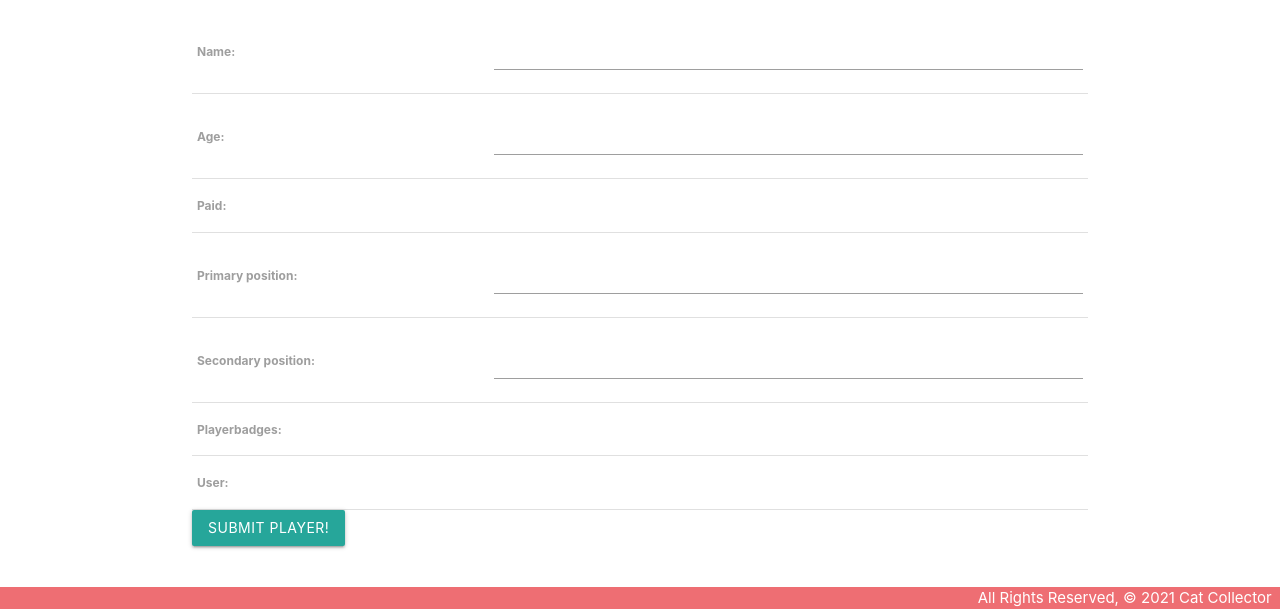
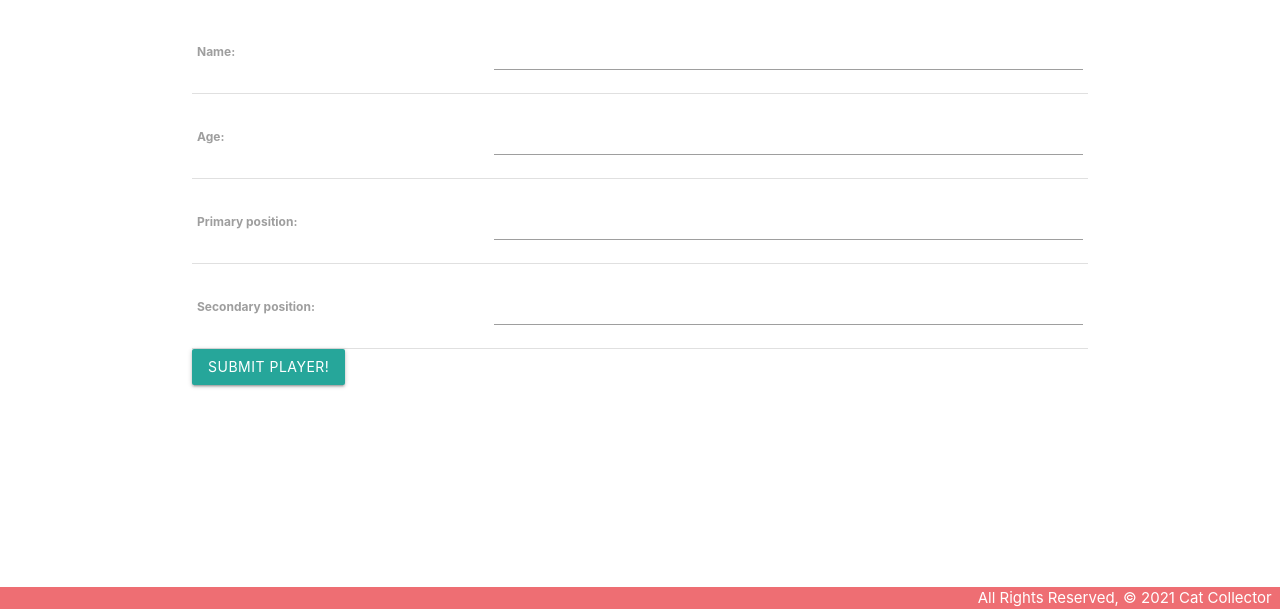
Before and after one commit to jpscodes/teamcollector, a Django app: page /players/create/ in a window 1280 px wide. Shown: the part 191-800 px from the top of the page. Run offline with Django 4.2, Linux system fonts and the light colour scheme; data that the repository does not hold is empty.

Commit message:
working normal again, adding playerbadges still bugged

```diff
--- a/main_app/models.py
+++ b/main_app/models.py
@@ -22,8 +22,8 @@
   primary_position = models.CharField(max_length=30)
   secondary_position = models.CharField(max_length=50)
 
-  playerbadges = models.ManyToManyField(PlayerBadge)
-  user = models.ForeignKey(User, on_delete=models.CASCADE, default=None)
+  playerbadges = models.ManyToManyField(PlayerBadge, blank=True, null=True)
+  user = models.ForeignKey(User, on_delete=models.CASCADE)
 
   def __str__(self):
     return f"{self.name}"
--- a/main_app/templates/players/detail.html
+++ b/main_app/templates/players/detail.html
@@ -58,7 +58,7 @@
           <div class="card">
             <div class="card-content">
               <span class="card-title">
-                A <span style="color: {{ playerbadge.color }}">{{ playerbadge.color }}</span> {{ playerbadge.name }}
+                <!-- A <span style="color: {{ playerbadge.color }}">{{ playerbadge.color }}</span> {{ playerbadge.name }} -->
               </span>
             </div>
           </div>
@@ -75,7 +75,7 @@
           <div class="card">
             <div class="card-content">
               <span class="card-title">
-                A <span style="color: {{ playerbadge.color }}">{{ playerbadge.color }}</span> {{ playerbadge.name }}
+                <!-- A <span style="color: {{ playerbadge.color }}">{{ playerbadge.color }}</span> {{ playerbadge.name }} -->
               </span>
             </div>
             <div class="card-action">
--- a/main_app/views.py
+++ b/main_app/views.py
@@ -1,7 +1,7 @@
 from django.shortcuts import render, redirect
 from django.views.generic.edit import CreateView, UpdateView, DeleteView
 from .models import Player, PlayerBadge
-from .forms import GamePerformanceForm
+from .forms import GamePerformanceForm, PlayerBadgeForm, PlayerForm
 
 
 # Create your views here.
@@ -20,18 +20,26 @@
 def players_detail(request, player_id):
   player = Player.objects.get(id=player_id)
   id_list = player.playerbadges.all().values_list('id')
-  playerbadges_player_doesnt_have = PlayerBadge.objects.exclude(id_in=id_list)
+  # playerbadges_player_doesnt_have = PlayerBadge.objects.exclude(id_in=id_list)
   game_performance_form = GamePerformanceForm()
+  player_badge_form = PlayerBadgeForm()
+  player_form = PlayerForm()
   return render(request, 'players/detail.html', {
     'player': player,
     'game_performance_form': game_performance_form,
-    'playerbadges': playerbadges_player_doesnt_have,
+    'player_badge_form': player_badge_form,
+    'player_form': player_form,
+    # 'playerbadges': playerbadges_player_doesnt_have,
   })
 
 class PlayerCreate(CreateView):
   model = Player
-  fields = '__all__'
+  fields = ['name', 'age', 'primary_position', 'secondary_position']
   success_url = '/players'
+
+  def form_valid(self, form):
+    form.instance.user = self.request.user
+    return super().form_valid(form)
 
 class PlayerUpdate(UpdateView):
   model = Player
@@ -56,3 +64,30 @@
     new_game_performance.player_id = player_id
     new_game_performance.save()
   return redirect('players_detail', player_id=player_id)
+
+
+# class PlayerBadgeList(ListView):
+#   model = PlayerBadge
+
+# class PlayerBadgeDetail(DetailView):
+#   model = PlayerBadge
+
+# class PlayerBadgeCreate(CreateView):
+#   model = PlayerBadge
+#   fields = '__all__'
+
+# class PlayerBadgeUpdate(UpdateView):
+#   model = PlayerBadge
+#   fields = ['name', 'color']
+
+# class PlayerBadgeDelete(DeleteView):
+#   model = PlayerBadge
+#   success_url = '/PlayerBadges'
+
+# def assoc_playerbadge(request, player_id, playerbadge_id):
+#   Player.objects.get(id=player_id).playerbadges.add(playerbadge_id)
+#   return redirect('detail', player_id=player_id)
+
+# def un_assoc_playerbadge(request, player_id, playerbadge_id):
+#   Player.objects.get(id=player_id).playerbadges.remove(playerbadge_id)
+#   return redirect('detail', player_id=player_id)
```
Also changed, not shown: main_app/forms.py (+7 -2 lines).
